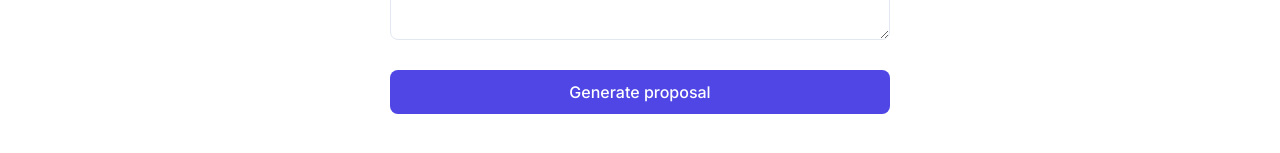
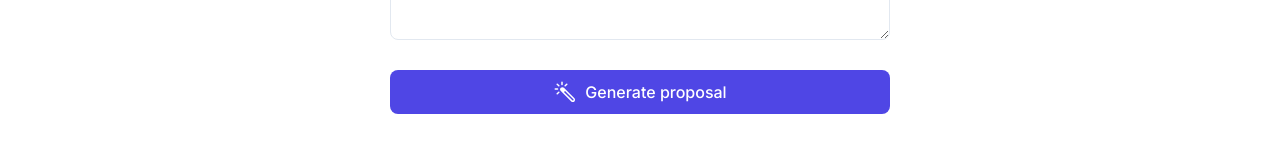
Before and after one commit to dlabs-matic-leva/deckster, a Next.js app: page /project/new in a window 1280 px wide. Shown: the part 673-826 px from the top of the page. Built offline with nearby package versions, Linux system fonts and the light colour scheme.

Commit message:
add wand icon to generate proposal button

```diff
--- a/app/project/new/page.tsx
+++ b/app/project/new/page.tsx
@@ -104,7 +104,10 @@
       disabled:animate-pulse disabled:hover:bg-indigo-300 disabled:hover:cursor-not-allowed"
       disabled={pending}
     >
-      Generate proposal
+      <div className="flex justify-center items-center gap-2">
+        <Image src={WandIcon} alt="wand" height={24} />
+        Generate proposal
+      </div>
     </button>
   );
 }
```
Also changed, not shown: components/icons/wand.svg (added).
